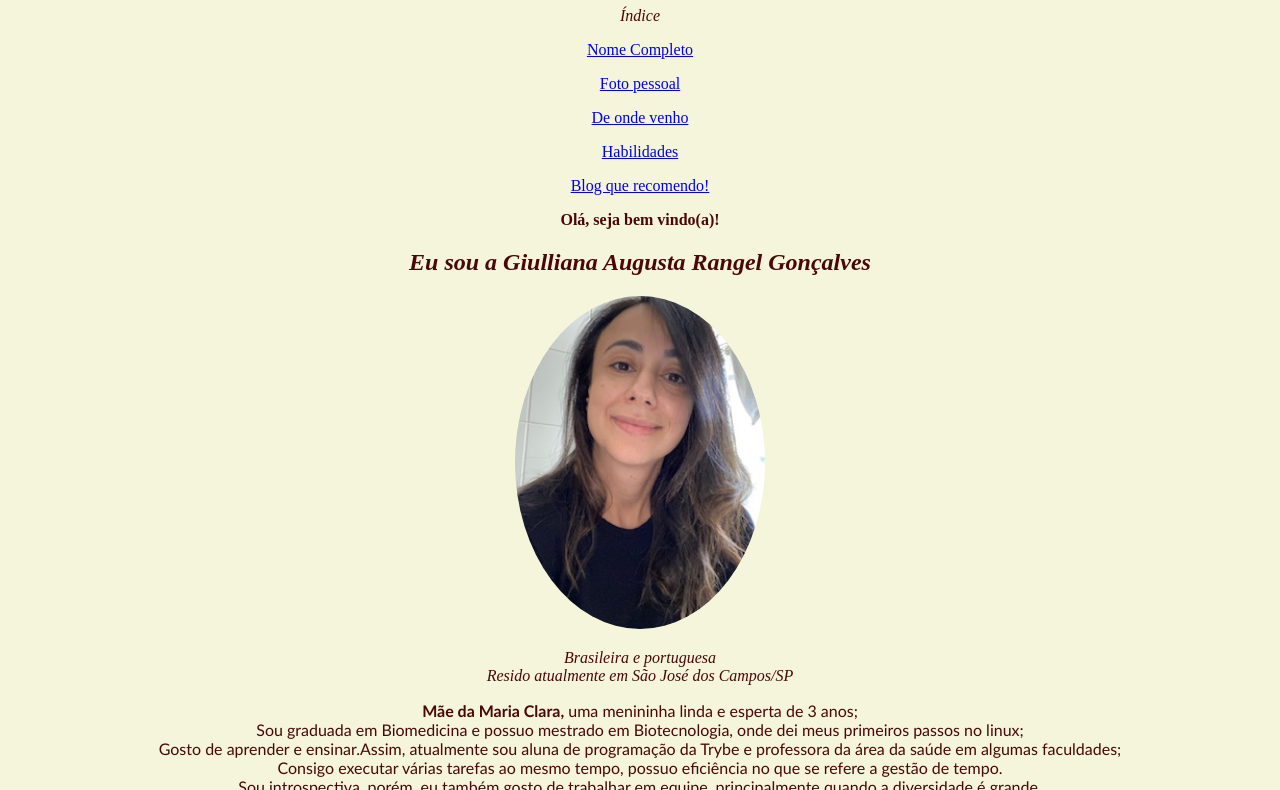
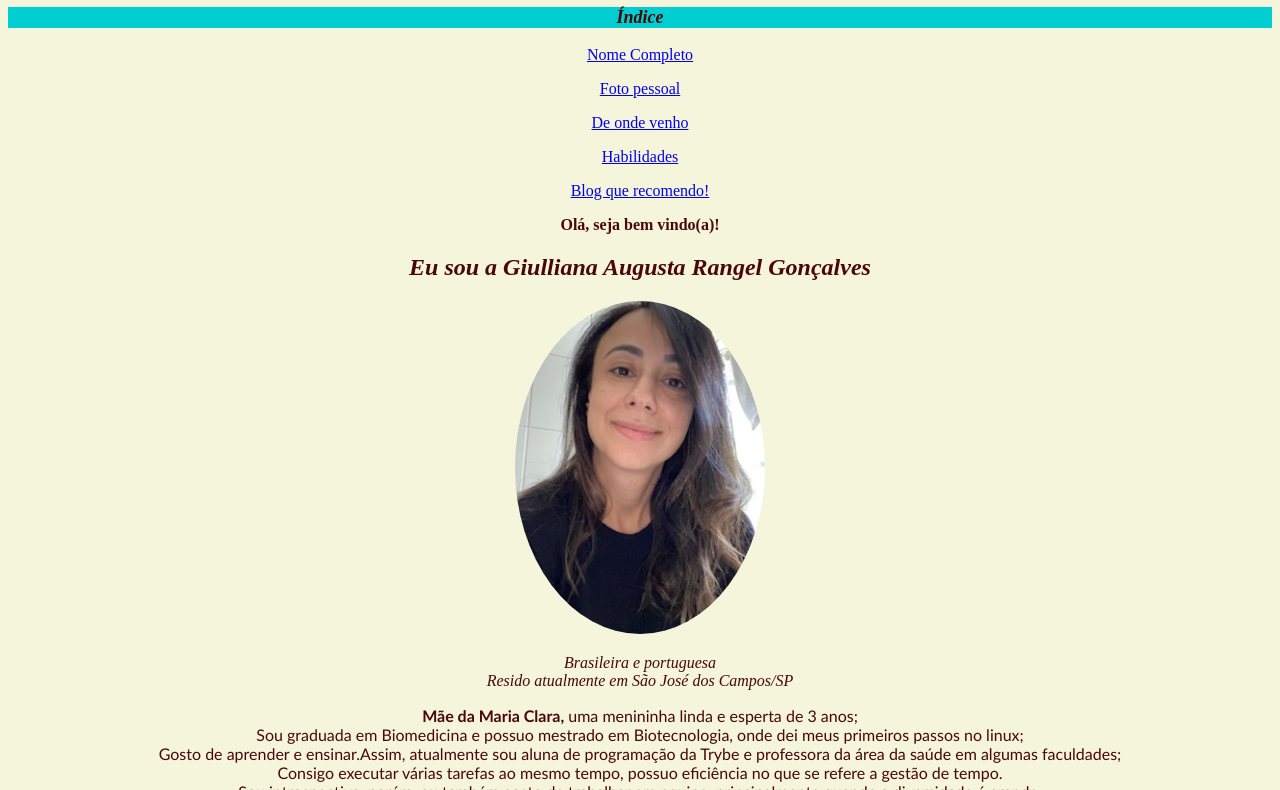
Before and after one commit to Giulliana-Rangel/Giulliana-Rangel.github.io, a plain HTML site: page index.html in a window 1280 px wide. Shown: the part 73-863 px from the top of the page. Drawn offline with Linux system fonts and the light colour scheme.

Commit message:
inserção do background no indice

```diff
--- a/index.html
+++ b/index.html
@@ -25,14 +25,20 @@
             .title-color {
                 color:rgb(73, 7, 7);
             }
+            #indice {
+                background-color: darkturquoise;
+                font-size: large;
+                font-weight: 900;
+            }
+
 
         </style>
+    </head>
 
-    </head>
     <body>
         <h1 class="title-color">Sobre mim ...</h1>
 
-        <p><em>Índice</em></p>
+        <p id="indice"><em>Índice</em></p>
 
         <p><a href="#Nome">Nome Completo</a></p>
         <p><a href="#foto">Foto pessoal</a></p>
```
